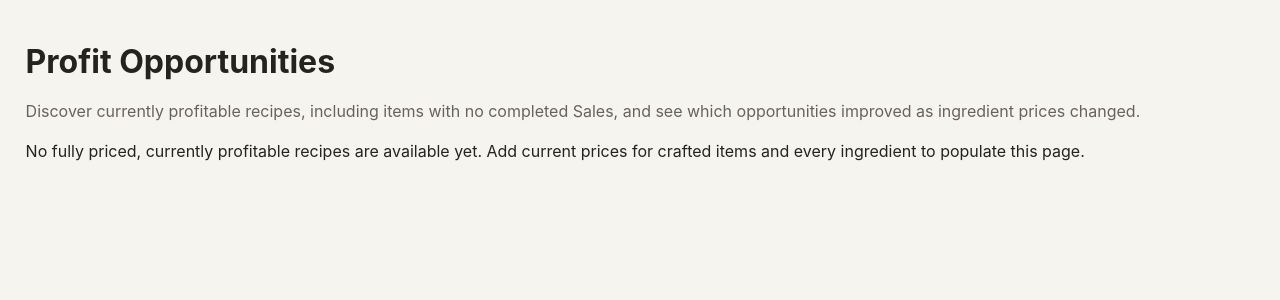
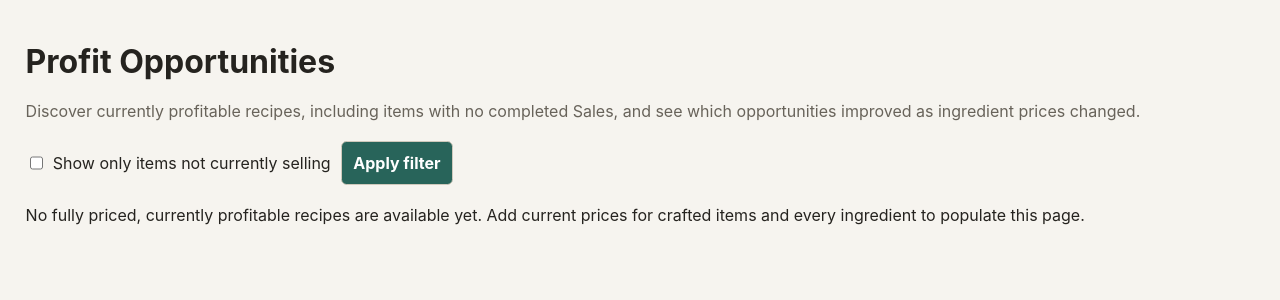
Before and after one commit to jinsoowhang/dofus-touch-economy-analytics, a FastAPI app: page /profit-opportunities in a window 1280 px wide. Shown: the part 63-363 px from the top of the page. Run offline with FastAPI, Linux system fonts and the light colour scheme; parts of the project's set-up code (start-up, migrations or seed data) failed here and were passed over.

Commit message:
Filter profit opportunities by sale availability

```diff
--- a/src/dofus_touch_economy/routers/web.py
+++ b/src/dofus_touch_economy/routers/web.py
@@ -1562,6 +1562,7 @@ def profit_opportunities_page(
     request: Request,
     session: Annotated[Session, Depends(get_session)],
     settings: Annotated[Settings, Depends(get_settings)],
+    not_currently_selling: Annotated[bool, Query()] = False,
 ) -> HTMLResponse:
     return templates.TemplateResponse(
         request,
@@ -1571,7 +1572,8 @@ def profit_opportunities_page(
             "report": RecipeCatalogService(
                 session,
                 settings.market_context,
-            ).profit_opportunities(),
+            ).profit_opportunities(not_currently_selling=not_currently_selling),
+            "not_currently_selling": not_currently_selling,
         },
     )
 
--- a/src/dofus_touch_economy/static/app.css
+++ b/src/dofus_touch_economy/static/app.css
@@ -222,6 +222,26 @@ form .htmx-indicator {
 .recipe-filter-form {
   align-items: end;
   grid-template-columns: repeat(auto-fit, minmax(11rem, 1fr));
+}
+
+.opportunity-filter-form {
+  align-items: center;
+  display: flex;
+  flex-wrap: wrap;
+  margin-block: 1rem;
+}
+
+.checkbox-filter {
+  align-items: center;
+  display: inline-flex;
+  gap: 0.45rem;
+}
+
+.item-availability {
+  color: var(--muted);
+  display: block;
+  font-weight: 500;
+  margin-block-start: 0.2rem;
 }
 
 .sales-filter-form label,
--- a/src/dofus_touch_economy/templates/profit_opportunities.html
+++ b/src/dofus_touch_economy/templates/profit_opportunities.html
@@ -6,6 +6,20 @@
     Discover currently profitable recipes, including items with no completed Sales,
     and see which opportunities improved as ingredient prices changed.
   </p>
+
+  <form method="get" action="/profit-opportunities" class="opportunity-filter-form">
+    <label class="checkbox-filter">
+      <input
+        type="checkbox"
+        name="not_currently_selling"
+        value="true"
+        {% if not_currently_selling %}checked{% endif %}
+      >
+      Show only items not currently selling
+    </label>
+    <button type="submit">Apply filter</button>
+    {% if not_currently_selling %}<a href="/profit-opportunities">Clear filter</a>{% endif %}
+  </form>
 
   {% if report.items %}
     <div class="calculator-summary" aria-label="Profit opportunity summary">
@@ -59,7 +73,16 @@
                 <td>
                   <a href="/items/{{ item.item_uuid }}" class="item-label">
                     {% if item.icon_url %}<img class="item-icon" src="{{ item.icon_url }}" alt="" loading="lazy">{% endif %}
-                    <span>{{ item.display_name }}</span>
+                    <span>
+                      {{ item.display_name }}
+                      <small class="item-availability">
+                        {% if item.active_listing_count %}
+                          {{ item.active_listing_count }} currently selling
+                        {% else %}
+                          Not currently selling
+                        {% endif %}
+                      </small>
+                    </span>
                   </a>
                 </td>
                 <td>{{ (item.category or "Uncategorized") | title }}</td>
@@ -87,6 +110,7 @@
                       <div><dt>Recipe Cost</dt><dd>{{ "{:,}".format(item.recipe_cost) }}</dd></div>
                       <div><dt>Prior Recipe Cost</dt><dd>{{ "{:,}".format(item.previous_recipe_cost) if item.previous_recipe_cost is not none else "—" }}</dd></div>
                       <div><dt>Prior ROI</dt><dd>{{ "{:.1%}".format(item.previous_roi) if item.previous_roi is not none else "—" }}</dd></div>
+                      <div><dt>Currently Selling</dt><dd>{{ item.active_listing_count }}</dd></div>
                       <div><dt>Completed Sales</dt><dd>{{ item.completed_sale_count }}</dd></div>
                     </dl>
                   </details>
@@ -98,10 +122,14 @@
       </div>
     </details>
   {% else %}
-    <p>
-      No fully priced, currently profitable recipes are available yet. Add current
-      prices for crafted items and every ingredient to populate this page.
-    </p>
+    {% if not_currently_selling %}
+      <p>No profitable recipes match the not-currently-selling filter.</p>
+    {% else %}
+      <p>
+        No fully priced, currently profitable recipes are available yet. Add current
+        prices for crafted items and every ingredient to populate this page.
+      </p>
+    {% endif %}
   {% endif %}
 {% endblock %}
 {% block scripts %}<script src="/static/recipe-cart.js" defer></script>{% endblock %}
```
Also changed, not shown: src/dofus_touch_economy/services/recipes.py (+25 -1 lines), tests/python/test_recipes.py (+16 -1 lines), tests/python/test_web.py (+12 -0 lines).
